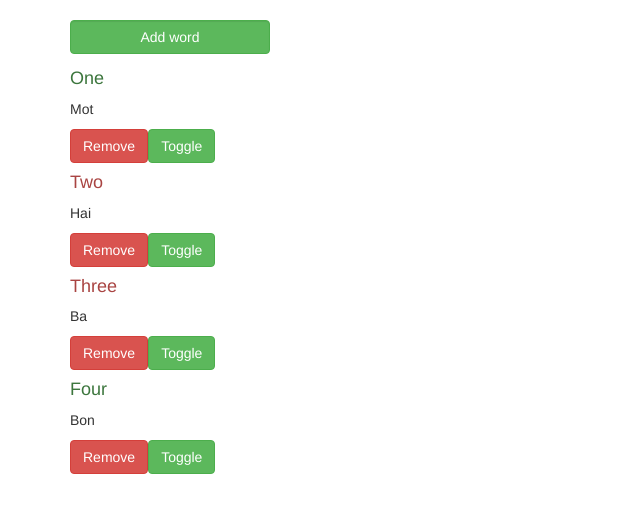
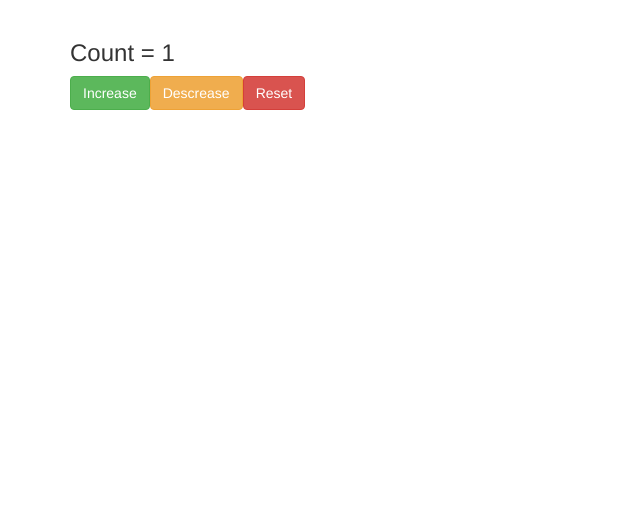
Before and after one commit to vanpho93/ng1812, an Angular app: page / in a window 1280 px wide. Shown: the top 512 px of the page, without its empty margins (0-640 px from the left). Built offline with nearby package versions, Linux system fonts and the light colour scheme.

Commit message:
init out put

```diff
--- a/src/app/app.component.html
+++ b/src/app/app.component.html
@@ -1,7 +1,8 @@
 <div class="container">
   <br>
-  <app-word-form></app-word-form>
+  <!-- <app-word-form></app-word-form>
   <div *ngFor="let word of words">
     <app-word [wordInfo]="word"></app-word>
-  </div>
+  </div> -->
+  <app-parent></app-parent>
 </div>
--- /dev/null
+++ b/src/app/output/child.component.ts
@@ -0,0 +1,14 @@
+import { Component } from '@angular/core';
+
+@Component({
+    selector: 'app-child',
+    template: `
+        <div>
+            <button class="btn btn-success">Increase</button>
+            <button class="btn btn-warning">Descrease</button>
+            <button class="btn btn-danger">Reset</button>
+        </div>
+    `
+})
+
+export class ChildComponent {}
--- /dev/null
+++ b/src/app/output/parent.component.ts
@@ -0,0 +1,19 @@
+import { Component } from '@angular/core';
+
+@Component({
+    selector: 'app-parent',
+    template: `
+        <div>
+            <h3>Count = {{ count }}</h3>
+            <app-child></app-child>
+        </div>
+    `
+})
+
+export class ParentComponent {
+    count = 1;
+
+    increase() { this.count++; }
+    descrease() { this.count--; }
+    reset() { this.count = 0; }
+}
```
Also changed, not shown: src/app/app.module.ts (+6 -1 lines).
